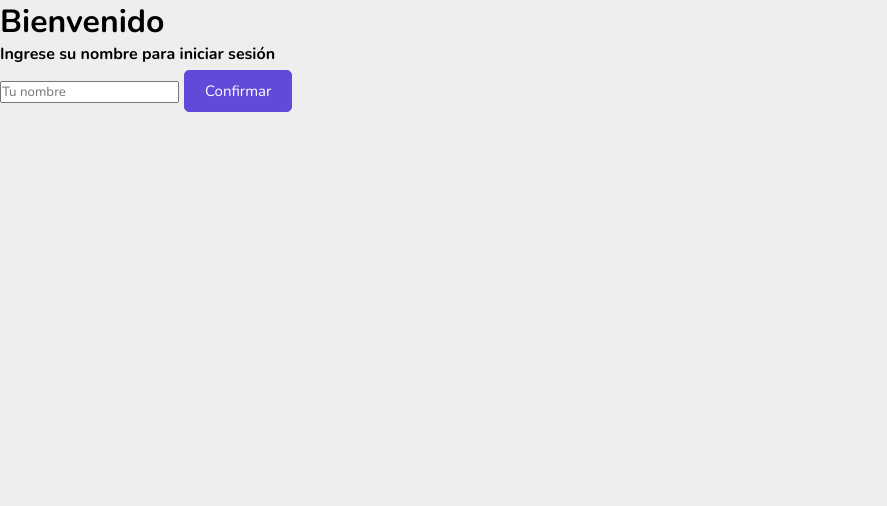
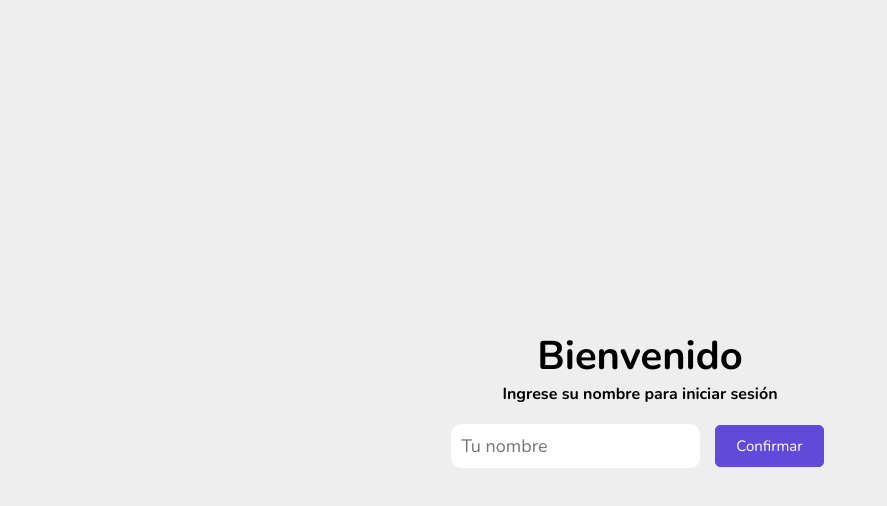
Before and after one commit to liofranco/crypto-wallet, a React (Create React App) app: page / in a window 1280 px wide. Shown: the top 506 px of the page, without its empty margins (0-887 px from the left). Built offline with nearby package versions, Linux system fonts and the light colour scheme; no server answers.

Commit message:
Commit 20/2

```diff
--- a/public/index.html
+++ b/public/index.html
@@ -12,7 +12,7 @@
   <link rel="preconnect" href="https://fonts.googleapis.com">
   <link rel="preconnect" href="https://fonts.gstatic.com" crossorigin>
   <link href="https://fonts.googleapis.com/css2?family=Nunito:ital,wght@0,200;0,300;0,400;0,600;0,700;0,800;0,900;1,200;1,300;1,400;1,600;1,700;1,800;1,900&display=swap" rel="stylesheet">
-  <title>Bank</title>
+  <title>CryptoLF</title>
 </head>
 
 <body>
--- a/src/App.js
+++ b/src/App.js
@@ -26,7 +26,10 @@ function App() {
       <SaldoProvider>
           <main className='main-container'>
             {userStorage === '' ? (
-              <Login setUserStorage={setUserStorage} />
+                  <Login
+                    setUserStorage={setUserStorage}
+                    userStorage={userStorage}
+                  />
             ) :
             (
               <Router>
--- a/src/components/SaldoDetalle.js
+++ b/src/components/SaldoDetalle.js
@@ -12,6 +12,8 @@ const SaldoDetalle = () => {
     const cotizacion = cotizaciones.filter((curr) => curr.id === saldoId);
 
     return (
+      <>
+      {cotizaciones.length > 0 ? (
         <div className={style.page}>
           <div className={style.currency_container}>
             <img src={currency[0].img} alt="" className="coin-img" />
@@ -33,6 +35,8 @@ const SaldoDetalle = () => {
                 <Cotizacion cotizacion={cotizacion} /> : null
           }
         </div>
+      ) : null}
+      </>
       );
 };
 
--- a/src/components/Sidebar.js
+++ b/src/components/Sidebar.js
@@ -1,11 +1,13 @@
 import React, { useContext } from 'react';
 import { NavLink } from 'react-router-dom'
 import { MenuContext } from '../context/MenuContext';
+import { SaldoContext } from '../context/SaldoContext';
 import style from '../styles/sidebar.module.css'
 
 const Sidebar = ({userStorage, setUserStorage}) => {
 
     const {menu, setMenu} = useContext(MenuContext)
+    const {setMovimientosArray, saldo, setSaldo, setSaldoTotal} = useContext(SaldoContext)
 
     const handleMenu = () => {
         if(menu){
@@ -15,6 +17,12 @@ const Sidebar = ({userStorage, setUserStorage}) => {
 
     const logOutUser = () => {
         setUserStorage('')
+        setMovimientosArray([])
+        setSaldoTotal(0)
+        saldo.forEach( curr => {
+            curr.balance = 0
+        })
+        setSaldo(saldo)
     }
 
 
--- a/src/pages/Login.js
+++ b/src/pages/Login.js
@@ -1,6 +1,7 @@
 import React, { useState } from 'react';
+import style from '../styles/login.module.css'
 
-const Login = ({setUserStorage}) => {
+const Login = ({setUserStorage, userStorage}) => {
 
     const [user, setUser] = useState('')
 
@@ -14,7 +15,7 @@ const Login = ({setUserStorage}) => {
     }
 
     return (
-        <div className='login-page'>
+        <div className={style.page}>
             <h1>Bienvenido</h1>
             <h4>Ingrese su nombre para iniciar sesión</h4>
             <form onSubmit={submitLogin}>
--- a/src/styles/cambiar.module.css
+++ b/src/styles/cambiar.module.css
@@ -78,3 +78,13 @@
   transform: rotate(180deg);
   background-color: var(--violeta-claro);
 }
+
+@media (max-width: 540px){
+  .page{
+    align-items: flex-start;
+  }
+
+  .swap{
+    margin-top: 25px;
+  }
+}
--- /dev/null
+++ b/src/styles/login.module.css
@@ -0,0 +1,29 @@
+.page {
+  width: 100%;
+  height: 100vh;
+  display: flex;
+  align-items: center;
+  justify-content: center;
+  flex-direction: column;
+}
+
+.page h1 {
+  font-size: 40px;
+}
+
+.page form{
+    margin-top: 15px;
+    display: flex;
+    flex-wrap: wrap;
+    align-items: center;
+    justify-content: center;
+}
+
+.page input {
+    background-color: #fff;
+    border: none;
+    border-radius: 10px;
+    padding: 10px;
+    font-size: 18px;
+    margin-right: 10px;
+}
--- a/src/styles/modalConfirmacion.module.css
+++ b/src/styles/modalConfirmacion.module.css
@@ -33,7 +33,11 @@
 }
 
 @media (max-width: 540px){
-  .success-container{
+  .container{
+    justify-content: start;
+  }
+  .success_container{
+    margin-top: 25px;
     width: 80%;
     min-height: 300px;
   }
--- a/src/styles/saldoDetalle.module.css
+++ b/src/styles/saldoDetalle.module.css
@@ -15,7 +15,7 @@
 
   .currency_container p{
     font-size: 25px;
-    margin-left: 8px;
+    margin-left: 5px;
   }
 
   .balance_detalles{
```
Also changed, not shown: src/hooks/useBalance.js (deleted, +0 -11 lines).
